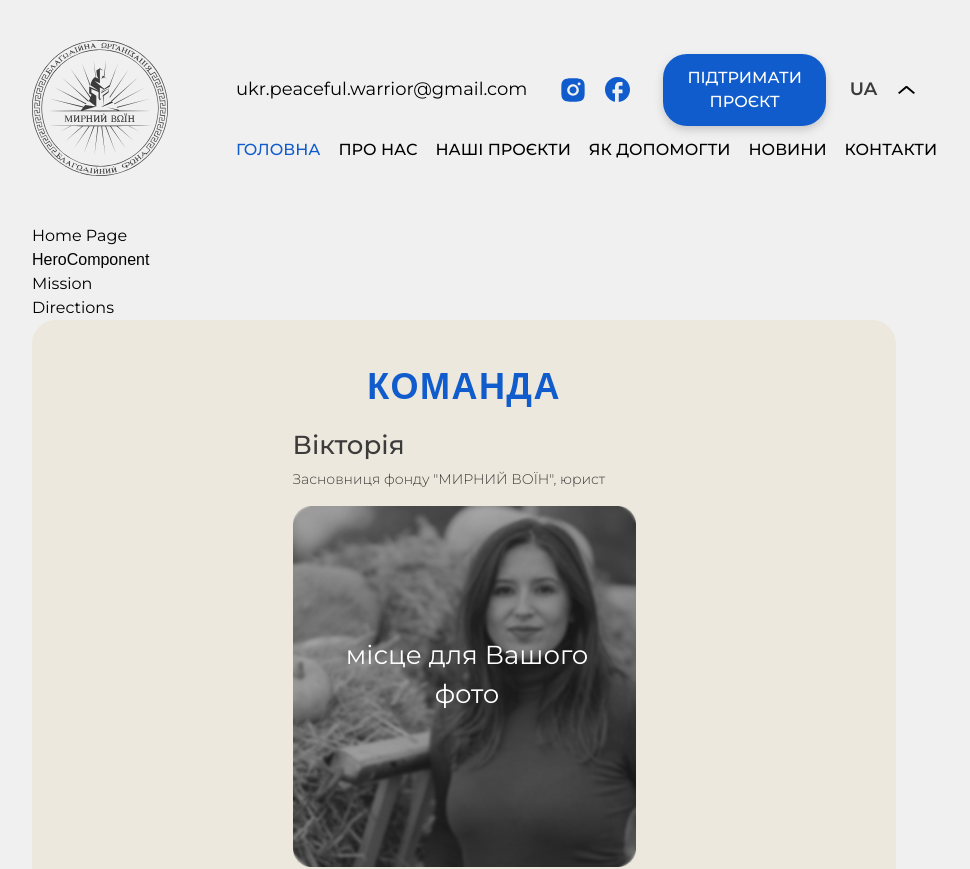
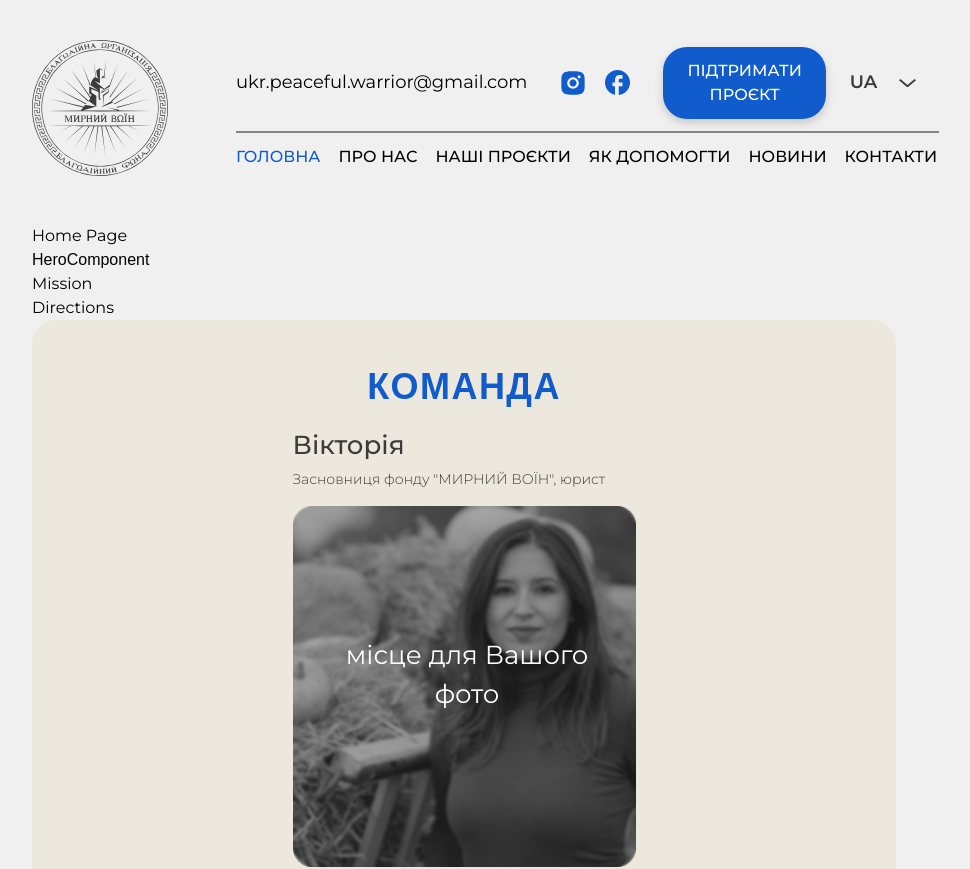
Before and after one commit to baza-trainee/peaceful-warrior-foundation, a Next.js app: page / in a window 1280 px wide. Shown: the top 869 px of the page, without its empty margins (176-1146 px from the left). Built offline with nearby package versions, Linux system fonts and the light colour scheme; a web font is replaced by a local one.

Commit message:
styles: add new styles for header

```diff
--- a/src/app/loading.tsx
+++ b/src/app/loading.tsx
@@ -1,3 +1,9 @@
+import { ICONS } from "@/constants/icons/icons";
+
 export default function Loading() {
-  return <div>Loading....</div>;
+  return (
+    <div className="flex h-screen flex-grow items-center justify-center p-2">
+      <ICONS.LOGO_LOADER className="h-[400px] w-[400px] animate-pulse" />
+    </div>
+  );
 }
--- a/src/components/layout/header/Dropdown/Dropdown.tsx
+++ b/src/components/layout/header/Dropdown/Dropdown.tsx
@@ -7,18 +7,16 @@ export const Dropdown = () => {
   const [isOpen, setIsOpen] = useState(false);
 
   return (
-    <div className='hidden laptop:flex'>
       <button
-        className="flex cursor-pointer font-semibold text-sm leading-[21.94px] text-body-text items-center uppercase"
+        className="flex cursor-pointer font-medium text-m leading-[19.5px] text-light-background laptop:font-semibold laptop:text-sm laptop:leading-[21.94px] laptop:text-body-text items-center uppercase"
         onClick={() => setIsOpen((prev) => !prev)}
       >
         UA
         <ICONS.ARROW
-          className={`h-[16px] duration-300 ${isOpen ? 'rotate-0' : 'rotate-180'}`}
+          className={`fill-light-background laptop:fill-body-text h-[16px] duration-300 ${isOpen ? 'rotate-180' : 'rotate-0'}`}
           aria-label="arrow"
         />
       </button>
-    </div>
   );
 };
 
--- a/src/components/layout/header/Header/Header.tsx
+++ b/src/components/layout/header/Header/Header.tsx
@@ -4,13 +4,28 @@ import { Navigation } from '../Navigation/Navigation';
 import Link from 'next/link';
 import { ICONS } from '@/constants/icons/icons';
 import Dropdown from '../Dropdown/Dropdown';
+import Socials from '../Socials/Socials';
 
 const Header = () => {
   const email = 'ukr.peaceful.warrior@gmail.com';
   return (
-    <header className="container flex items-center pb-[13px] pt-[16px] laptop:gap-[12px] laptop:pb-[48px] laptop:pt-[40px]">
+    <header>
+      {/* Mobile-dark-element before 1024px */}
+      <div className="flex h-[87px] w-full laptop:hidden bg-footer-background">
+        <ul className="container flex cursor-pointer items-end justify-between pb-[8px] laptop:hidden">
+          <div className='flex gap-[16px]'>
+            <Socials />
+          </div>
+          <div className="flex laptop:hidden">
+            <Dropdown />
+          </div>
+        </ul>
+      </div>
+
+      <div className="container flex items-center pb-[13px] pt-[16px] laptop:gap-[12px] laptop:pb-[48px] laptop:pt-[40px]">
         <Logo type="dark" />
         <div className="flex w-full items-center justify-between laptop:flex-col laptop:items-stretch laptop:gap-y-[12px] laptop:pl-[56px]">
+          {/* Mobile-logo-text before 1024px */}
           <div className="flex flex-col pl-[4px] laptop:hidden">
             <h3 className="mb-[2px] text-m font-medium uppercase leading-[19.5px] text-body-text">
               МИРНИЙ ВОЇН
@@ -19,31 +34,38 @@ const Header = () => {
               Благодійний фонд
             </p>
           </div>
-        <div className="flex justify-end items-center">
+
+          <div className="flex items-center justify-end ">
             <Link
               rel="nofollow noreferrer"
               target="_blank"
               href={`mailto:${email}`}
               title={`Send an email to ${email}`}
-            className="hidden hover:underline laptop:flex mr-[32px] font-normal text-sm leading-[21.94px] cursor-pointer"
+              className="mr-[32px] hidden cursor-pointer text-sm font-normal leading-[21.94px] hover:underline laptop:flex"
             >
               {email}
             </Link>
-          <ul className='hidden laptop:flex gap-[16px] mr-[32px] cursor-pointer'>
-            <li>
-              <ICONS.INSTAGRAM className="w-[28px] fill-accent" />
-            </li>
-            <li>
-              <ICONS.FACEBOOK className="w-[28px] fill-accent" />
-            </li>
+            <ul className="mr-[32px] hidden cursor-pointer gap-[16px] laptop:flex laptop:flex-row">
+              <Socials />
             </ul>
-          <button type='button' className='hidden max-w-[237px] laptop:flex rounded-btn-radius bg-accent text-white uppercase font-medium text-m py-[12px] px-[24px] mr-[24px] shadow-btn-shadow'>ПІДТРИМАТИ ПРОЄКТ</button>
-          <Dropdown/>
-          <button className="flex laptop:hidden cursor-pointer" type="button">
-            <ICONS.BURGER_MENU className="w-[32px] fill-body-text " />
+            <button
+              type="button"
+              className="mr-[24px] hidden max-w-[237px] rounded-btn-radius bg-accent px-[24px] py-[12px] text-m font-medium uppercase text-white shadow-btn-shadow laptop:flex"
+            >
+              ПІДТРИМАТИ ПРОЄКТ
+            </button>
+            <div className="hidden laptop:flex">
+              <Dropdown />
+            </div>
+
+            {/* Mobile-burger-btn before 1024px */}
+            <button className="flex cursor-pointer laptop:hidden" type="button">
+              <ICONS.BURGER_MENU className="w-[32px] fill-body-text" />
             </button>
           </div>
+          <hr className="hidden laptop:flex laptop:border-[1px] laptop:border-gray-devider laptop:w-full" />
           <Navigation headerNav={NAV_LINKS} />
+        </div>
       </div>
     </header>
   );
--- /dev/null
+++ b/src/components/layout/header/Socials/Socials.tsx
@@ -0,0 +1,16 @@
+import { ICONS } from "@/constants/icons/icons";
+
+  const Socials = () => {
+    return (
+        <>
+        <li>
+          <ICONS.INSTAGRAM className="w-[24px] fill-light-background laptop:w-[28px] laptop:fill-accent" />
+        </li>
+        <li>
+          <ICONS.FACEBOOK className="w-[24px] fill-light-background laptop:w-[28px] laptop:fill-accent" />
+        </li>
+      </>
+    );
+};
+
+export default Socials;
--- a/src/constants/icons/icons.ts
+++ b/src/constants/icons/icons.ts
@@ -4,6 +4,7 @@ import InstagramIcon from '../../../public/assets/icons/socials/instagram.svg'
 import BurgerMenu from '../../../public/assets/icons/header/burger-menu.svg'
 import FacebookIcon from '../../../public/assets/icons/socials/facebook.svg'
 import ArrowIcon from '../../../public/assets/icons/header/arrow.svg'
+import LogoLoader from '../../../public/assets/icons/logo/logo-loader.svg'
 
 export const ICONS = {
     LOGO_DARK: LogoDark,
@@ -12,4 +13,5 @@ export const ICONS = {
     FACEBOOK: FacebookIcon,
     BURGER_MENU: BurgerMenu,
     ARROW: ArrowIcon,
+    LOGO_LOADER: LogoLoader,
   };
--- a/tailwind.config.ts
+++ b/tailwind.config.ts
@@ -32,6 +32,7 @@ const config: Config = {
       accent: '#115ccd',
 
       // => background-colors
+      'light-background': '#f0f0f0',
       'card-background': '#f1e9d9',
       'btn-background': '#ededed',
       'swiper-card-background': '#ede8dd',
```
Also changed, not shown: public/assets/icons/logo/logo-loader.svg (added), src/app/about/page.tsx (line endings or trailing spaces). Lines whose indentation alone changed are shown as unchanged.
